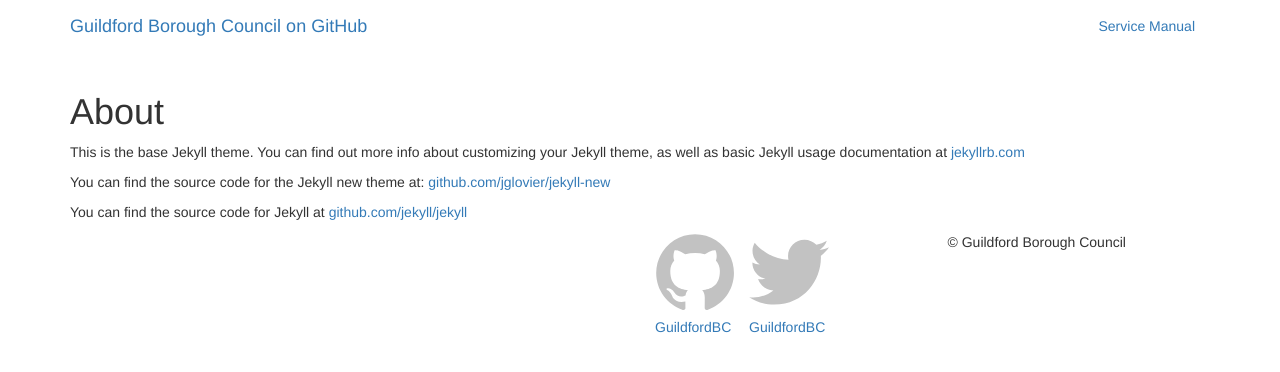
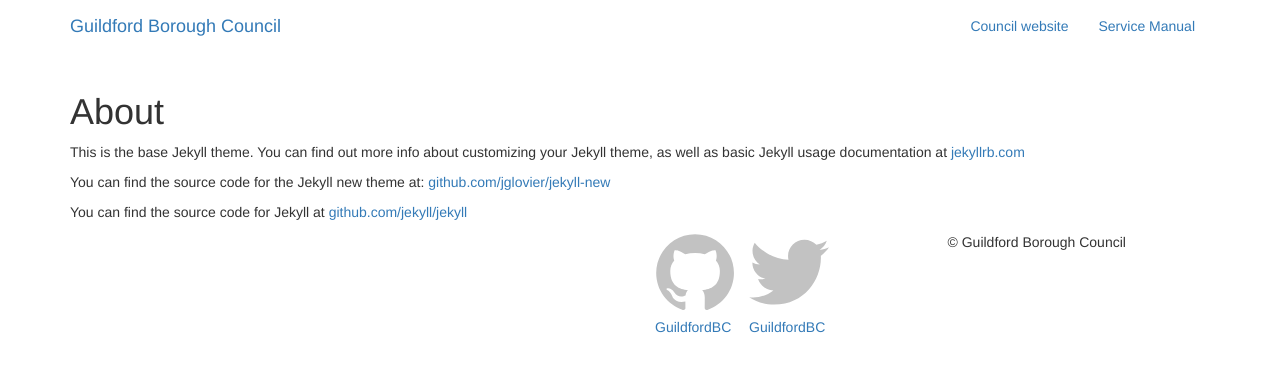
Before and after one commit to BforBen/guildfordbc.github.io, a Jekyll site: the page built from about.md, in a window 1280 px wide. Shown: the top 372 px of the page. Built offline with Jekyll 4.4.1, drawn with Linux system fonts in a browser that asks for light colours; nearby versions of some CDN libraries; some web fonts are replaced.

Commit message:
Update header.html

```diff
--- a/_includes/header.html
+++ b/_includes/header.html
@@ -9,12 +9,13 @@
                 <span class="icon-bar"></span>
                 <span class="icon-bar"></span>
             </button>
-            <a href="{{ site.baseurl }}/" title="Go to the Localo homepage" class="navbar-brand">
-                {{ site.title }}
+            <a href="{{ site.baseurl }}/" title="Go to the Guildford Borough Council on GitHub homepage" class="navbar-brand">
+                Guildford Borough Council
             </a>
         </div>
         <div class="collapse navbar-collapse">
             <ul class="nav navbar-nav navbar-right">
+                <li><a href="http://www.guildford.gov.uk/">Council website</a></li>
                 <li><a href="{{ site.baseurl }}/service-manual/">Service Manual</a></li>
             </ul>
         </div>
```
